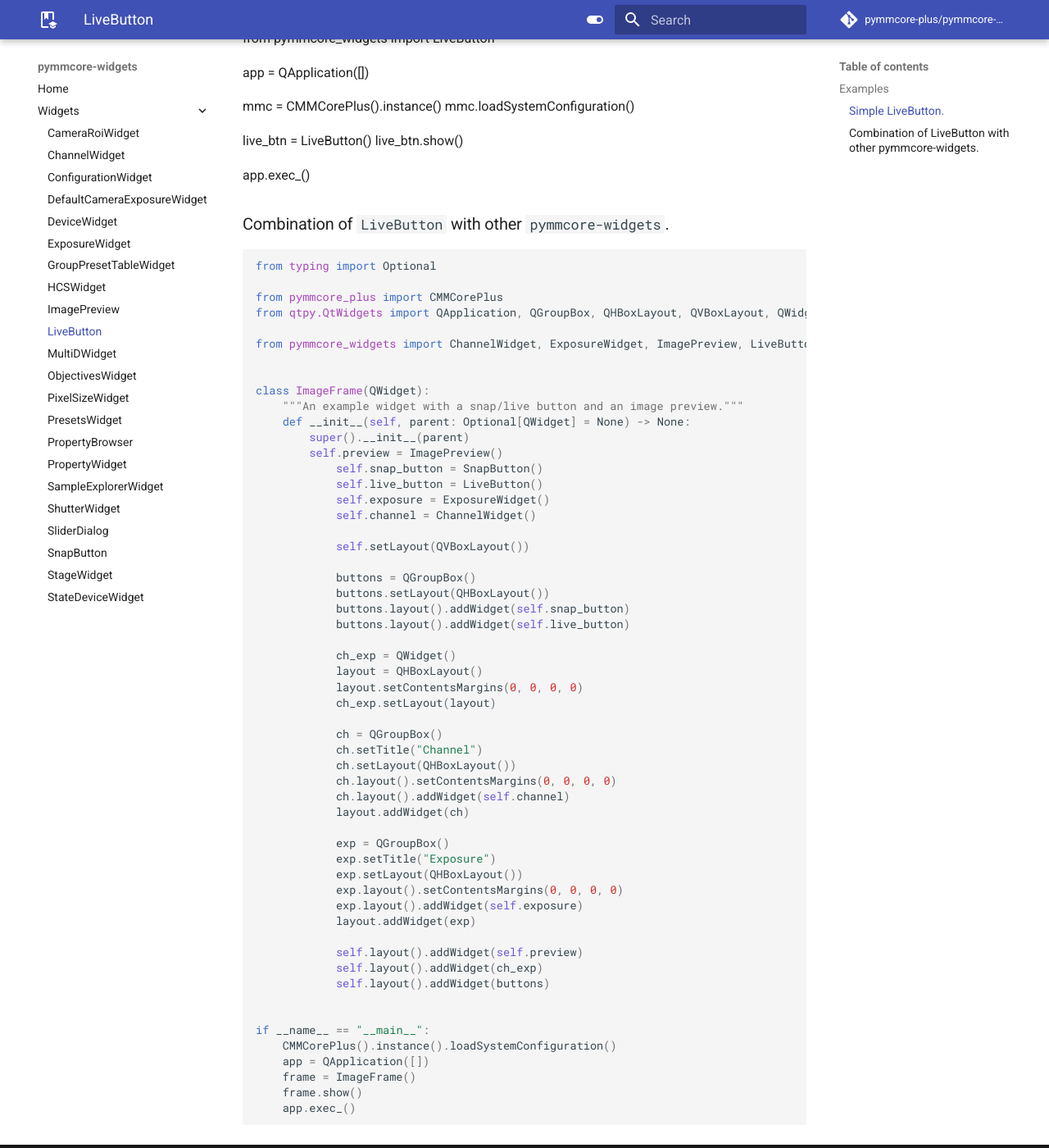
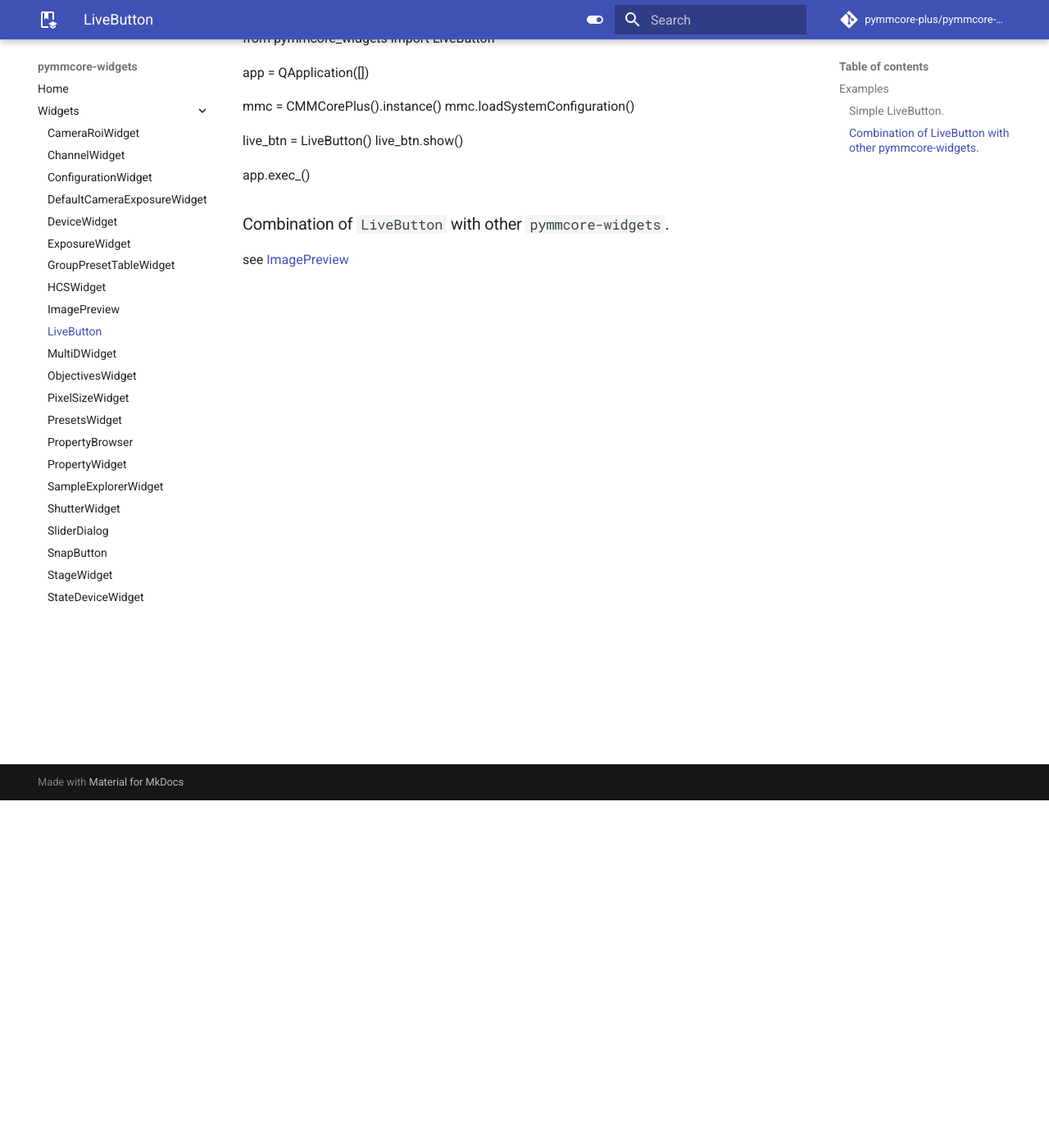
Before and after one commit to pymmcore-plus/pymmcore-widgets, an MkDocs documentation site: the page built from docs/widgets/LiveButton.md, in a window 1280 px wide and 1400 px high, scrolled down 424 px. Shown: the whole window at 82% size. Built offline with MkDocs 1.6.1 and Material for MkDocs 9.7.7, drawn with Linux system fonts in a browser that asks for light colours; comment, search, counter and statistics services are not loaded.

Commit message:
fix update combine wdg example

````diff
--- a/docs/widgets/LiveButton.md
+++ b/docs/widgets/LiveButton.md
@@ -23,60 +23,4 @@
 
 ### Combination of `LiveButton` with other `pymmcore-widgets`.
 
-```python
-from typing import Optional
-
-from pymmcore_plus import CMMCorePlus
-from qtpy.QtWidgets import QApplication, QGroupBox, QHBoxLayout, QVBoxLayout, QWidget
-
-from pymmcore_widgets import ChannelWidget, ExposureWidget, ImagePreview, LiveButton, SnapButton
-
-
-class ImageFrame(QWidget):
-    """An example widget with a snap/live button and an image preview."""
-    def __init__(self, parent: Optional[QWidget] = None) -> None:
-        super().__init__(parent)
-        self.preview = ImagePreview()
-            self.snap_button = SnapButton()
-            self.live_button = LiveButton()
-            self.exposure = ExposureWidget()
-            self.channel = ChannelWidget()
-
-            self.setLayout(QVBoxLayout())
-
-            buttons = QGroupBox()
-            buttons.setLayout(QHBoxLayout())
-            buttons.layout().addWidget(self.snap_button)
-            buttons.layout().addWidget(self.live_button)
-
-            ch_exp = QWidget()
-            layout = QHBoxLayout()
-            layout.setContentsMargins(0, 0, 0, 0)
-            ch_exp.setLayout(layout)
-
-            ch = QGroupBox()
-            ch.setTitle("Channel")
-            ch.setLayout(QHBoxLayout())
-            ch.layout().setContentsMargins(0, 0, 0, 0)
-            ch.layout().addWidget(self.channel)
-            layout.addWidget(ch)
-
-            exp = QGroupBox()
-            exp.setTitle("Exposure")
-            exp.setLayout(QHBoxLayout())
-            exp.layout().setContentsMargins(0, 0, 0, 0)
-            exp.layout().addWidget(self.exposure)
-            layout.addWidget(exp)
-
-            self.layout().addWidget(self.preview)
-            self.layout().addWidget(ch_exp)
-            self.layout().addWidget(buttons)
-
-
-if __name__ == "__main__":
-    CMMCorePlus().instance().loadSystemConfiguration()
-    app = QApplication([])
-    frame = ImageFrame()
-    frame.show()
-    app.exec_()
-```
+see [ImagePreview](ImagePreview.md#examples)
````
Also changed, not shown: docs/widgets/ChannelWidget.md (+1 -57 lines), docs/widgets/ExposureWidget.md (+6 -0 lines), docs/widgets/SnapButton.md (+1 -57 lines).
